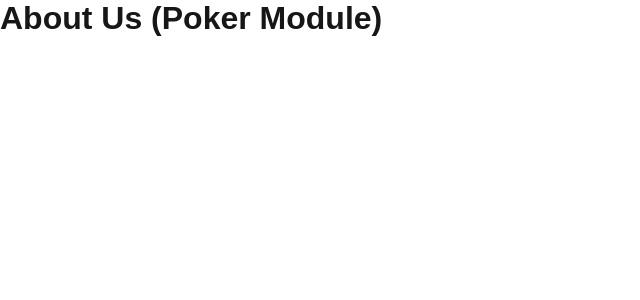
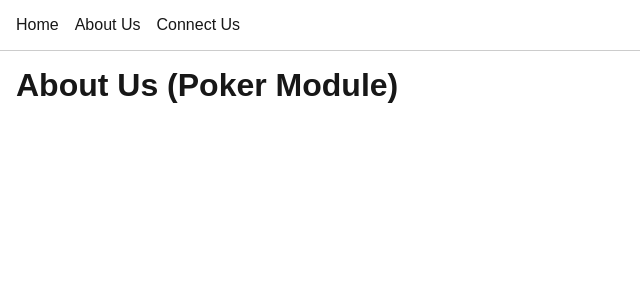
Before and after one commit to kundan100/PlanningPoker, a Next.js app: page /poker/about-us in a window 1280 px wide. Shown: the top 300 px of the page, without its empty margins (0-640 px from the left). Built offline with nearby package versions, Linux system fonts and the light colour scheme.

Commit message:
in poker module, add navigation layout

```diff
--- /dev/null
+++ b/src/app/poker/layout.tsx
@@ -0,0 +1,19 @@
+'use client';
+
+import Link from 'next/link';
+
+export default function PokerLayout({ children }: { children: React.ReactNode }) {
+  return (
+    <div>
+      <nav style={{ padding: '1rem', borderBottom: '1px solid #ccc' }}>
+        <Link href="/poker" style={{ marginRight: '1rem' }}>Home</Link>
+        <Link href="/poker/about-us" style={{ marginRight: '1rem' }}>About Us</Link>
+        <Link href="/poker/connect-us">Connect Us</Link>
+      </nav>
+
+      <main style={{ padding: '1rem' }}>
+        {children}
+      </main>
+    </div>
+  );
+}
```
